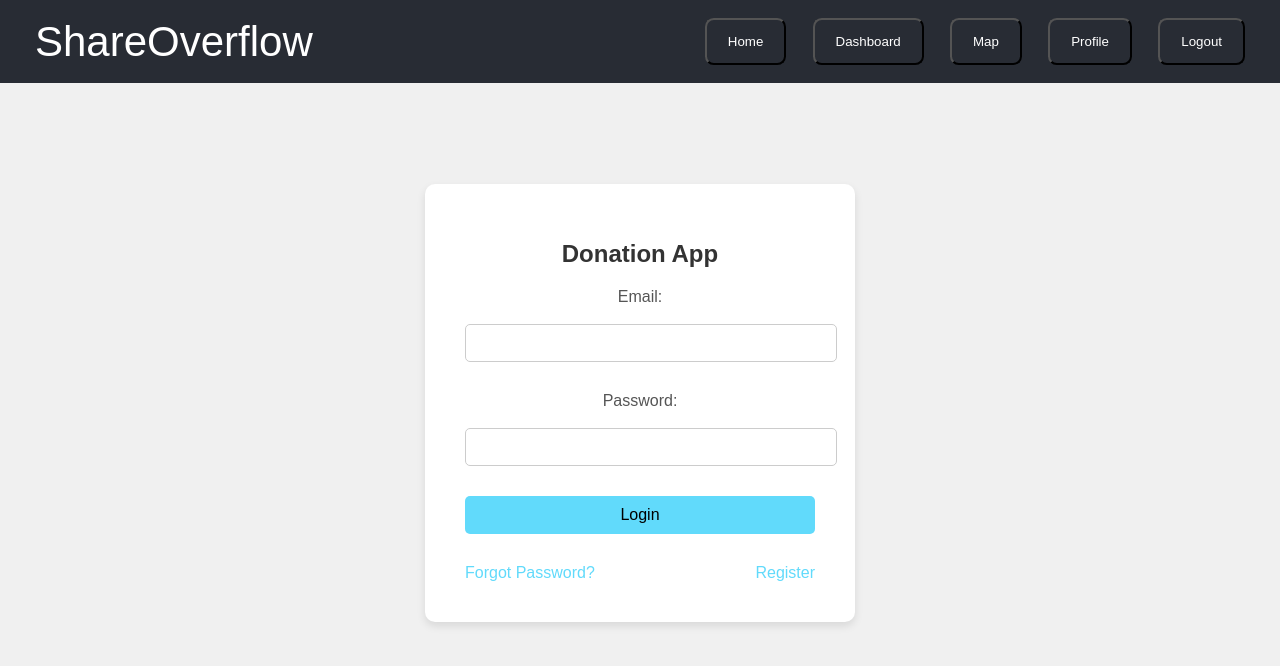
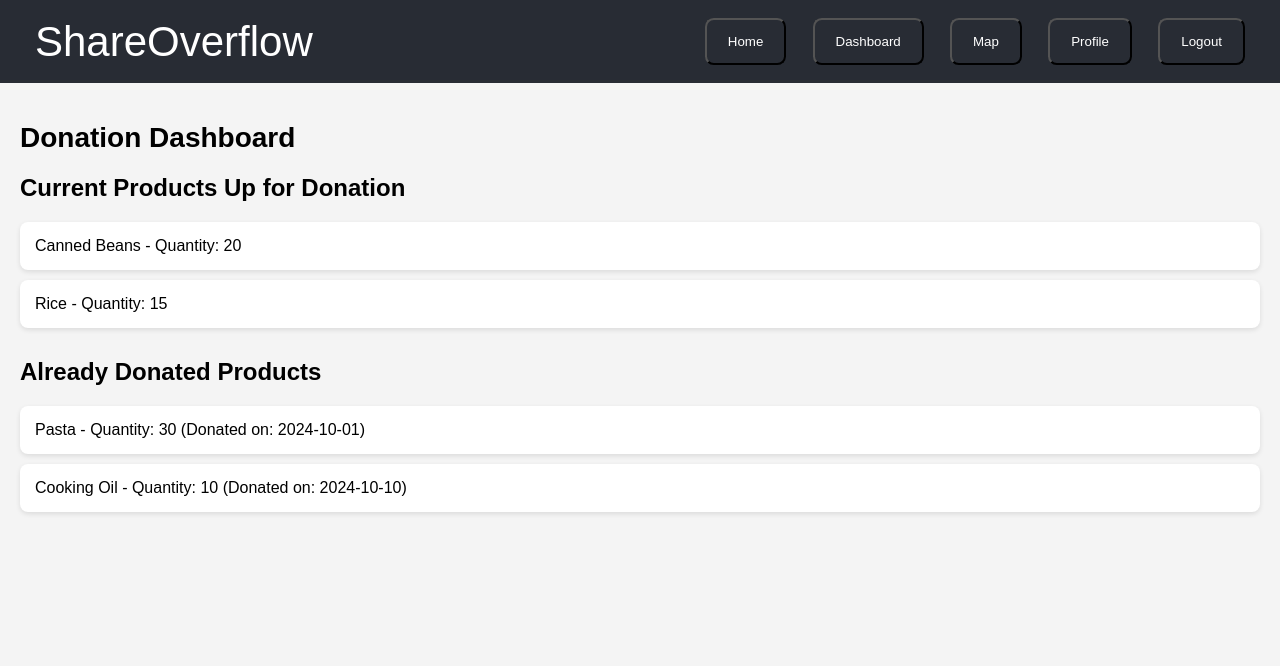
Before and after one commit to MateiSebastian9/ShareOverflow2, a React (Create React App) app: page /dashboard in a window 1280 px wide. Shown: the top 666 px of the page. Built offline with nearby package versions, Linux system fonts and the light colour scheme; no server answers; sample sign-in values are in the browser's storage.

Commit message:
dashboard

```diff
--- a/src/App.js
+++ b/src/App.js
@@ -8,7 +8,8 @@ import Register from './components/Register';
 import EditAccount from './components/EditAccount';
 import Home from './components/Home';
 import Navbar from './components/Navbar';
-import Map from './components/Map'; // Import Map component
+import Map from './components/Map';
+import DashboardDonor from './components/DashboardDonor';
 
 function ProtectedRoute({ element: Component }) {
     const { isLoggedIn } = useAuth(); // Use useAuth to check authentication state
@@ -28,6 +29,7 @@ function App() {
                         <Route path="/forgot-password" element={<ForgotPassword />} />
                         <Route path="/register" element={<Register />} />
                         <Route path="/map" element={<ProtectedRoute element={Map} />} />
+                        <Route path="/dashboard" element={<ProtectedRoute element={DashboardDonor} />} />
                         <Route path="/editaccount" element={<ProtectedRoute element={EditAccount} />} /> {/* Add the EditAccount route */}
                         <Route path="*" element={<Login />} />
                     </Routes>
--- /dev/null
+++ b/src/components/DashboardDonor.js
@@ -0,0 +1,68 @@
+import React from 'react';
+
+// Sample data for products
+const currentDonations = [
+    { id: 1, name: 'Canned Beans', quantity: 20 },
+    { id: 2, name: 'Rice', quantity: 15 },
+];
+
+const donatedProducts = [
+    { id: 1, name: 'Pasta', quantity: 30, date: '2024-10-01' },
+    { id: 2, name: 'Cooking Oil', quantity: 10, date: '2024-10-10' },
+];
+
+const Dashboard = () => {
+    return (
+        <div style={styles.dashboard}>
+            <h1 style={styles.title}>Donation Dashboard</h1>
+            <div style={styles.section}>
+                <h2>Current Products Up for Donation</h2>
+                <ul style={styles.list}>
+                    {currentDonations.map(product => (
+                        <li key={product.id} style={styles.listItem}>
+                            {product.name} - Quantity: {product.quantity}
+                        </li>
+                    ))}
+                </ul>
+            </div>
+            <div style={styles.section}>
+                <h2>Already Donated Products</h2>
+                <ul style={styles.list}>
+                    {donatedProducts.map(product => (
+                        <li key={product.id} style={styles.listItem}>
+                            {product.name} - Quantity: {product.quantity} (Donated on: {product.date})
+                        </li>
+                    ))}
+                </ul>
+            </div>
+        </div>
+    );
+};
+
+const styles = {
+    dashboard: {
+        padding: '20px',
+        backgroundColor: '#f4f4f4',
+        minHeight: '100vh',
+    },
+    title: {
+        fontSize: '28px',
+        marginBottom: '20px',
+    },
+    section: {
+        marginBottom: '30px',
+    },
+    list: {
+        listStyleType: 'none',
+        padding: '0',
+    },
+    listItem: {
+        backgroundColor: '#fff',
+        margin: '10px 0',
+        padding: '15px',
+        borderRadius: '8px',
+        boxShadow: '0 2px 5px rgba(0,0,0,0.1)',
+    },
+};
+
+export default Dashboard;
--- a/src/components/Login.js
+++ b/src/components/Login.js
@@ -62,15 +62,15 @@ const styles = {
         display: 'flex',
         justifyContent: 'center',
         alignItems: 'center',
-        height: '80vh',
-        backgroundColor: '#f0f0f0',
+        height: '94vh',  // Adjusted height
+        backgroundColor: '#d6e0e0', // Updated background color
     },
     box: {
         backgroundColor: '#fff',
         padding: '40px',
         borderRadius: '10px',
         boxShadow: '0 4px 8px rgba(0, 0, 0, 0.1)',
-        width: '350px',
+        width: '350px',  // Keep the width consistent
         textAlign: 'center',
     },
     heading: {
@@ -88,28 +88,30 @@ const styles = {
         color: '#555',
     },
     input: {
-        width: '100%',
+        width: '325px', // Set width to match previous styles
         padding: '10px',
         borderRadius: '5px',
         border: '1px solid #ccc',
         fontSize: '14px',
     },
     button: {
-        width: '100%',
+        width: '350px',
         padding: '10px',
-        backgroundColor: '#61dafb',
-        color: 'black',
-        border: 'none',
+        backgroundColor: '#6356e5', // Updated button color
+        color: 'white',
+        border: '2px solid black', // Updated border
         borderRadius: '5px',
         fontSize: '16px',
         cursor: 'pointer',
+        opacity: 0.8, // Slightly dim the button
+        boxSizing: 'border-box',
     },
     actions: {
         marginTop: '20px',
     },
     link: {
         display: 'block',
-        color: '#61dafb',
+        color: '#6356e5', // Updated link color
         textDecoration: 'none',
         marginTop: '10px',
     },
```
Also changed, not shown: src/components/DashboardReceiver.js (added).
